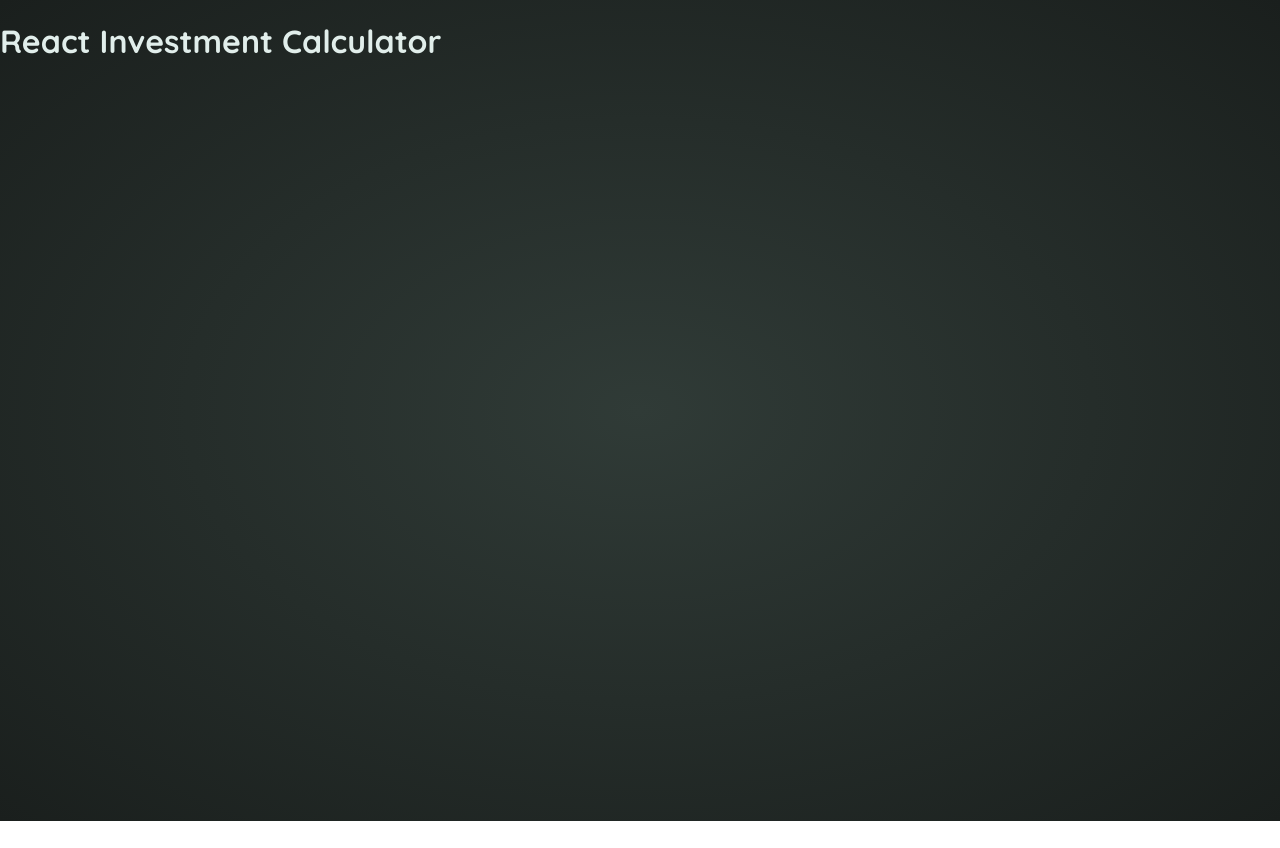
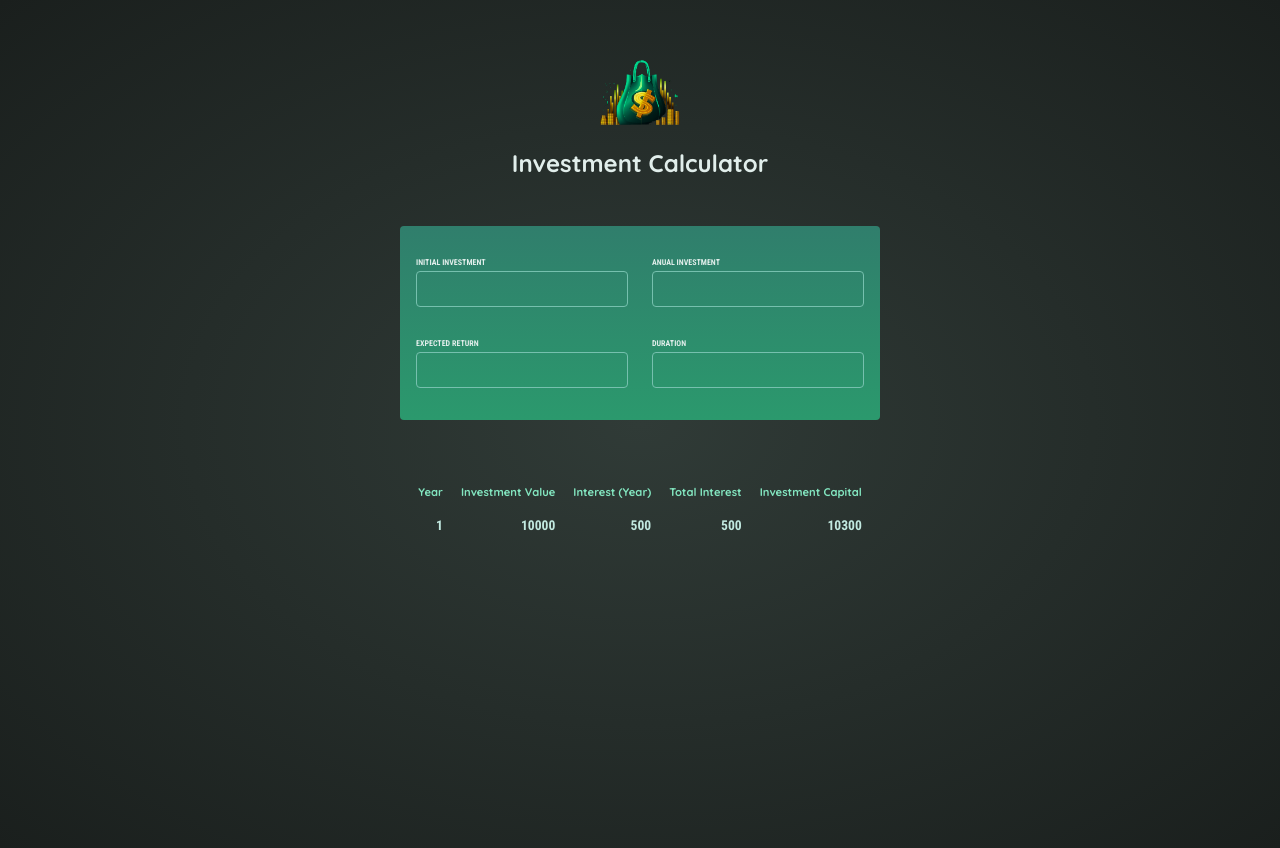
Before and after one commit to rahidt1/investment-calculator-react, a React (Vite) app: page / in a window 1280 px wide. Before the commit the page ends 821 px from the top, so only its background shows below. Built offline with nearby package versions, Linux system fonts and the light colour scheme.

Commit message:
Built static UI.

```diff
--- a/src/App.jsx
+++ b/src/App.jsx
@@ -1,7 +1,15 @@
+import { Header } from "./components/Header";
+import { InputBox } from "./components/InputBox";
+import { Results } from "./components/Results";
+
 function App() {
   return (
-    <h1>React Investment Calculator</h1>
-  )
+    <div>
+      <Header />
+      <InputBox />
+      <Results />
+    </div>
+  );
 }
 
-export default App
+export default App;
--- /dev/null
+++ b/src/components/Header.jsx
@@ -0,0 +1,10 @@
+import Logo from "../assets/investment-calculator-logo.png";
+
+export function Header() {
+  return (
+    <header id="header">
+      <img src={Logo} alt="Logo showing a money bag" />
+      <h1>Investment Calculator</h1>
+    </header>
+  );
+}
--- /dev/null
+++ b/src/components/Input.jsx
@@ -0,0 +1,8 @@
+export function Input({ children }) {
+  return (
+    <p>
+      <label>{children}</label>
+      <input type="number" required />
+    </p>
+  );
+}
--- /dev/null
+++ b/src/components/InputBox.jsx
@@ -0,0 +1,16 @@
+import { Input } from "./Input";
+
+export function InputBox() {
+  return (
+    <section id="user-input">
+      <div className="input-group">
+        <Input>Initial Investment</Input>
+        <Input>Anual Investment</Input>
+      </div>
+      <div className="input-group">
+        <Input>Expected Return</Input>
+        <Input>Duration</Input>
+      </div>
+    </section>
+  );
+}
--- /dev/null
+++ b/src/components/Results.jsx
@@ -0,0 +1,24 @@
+export function Results() {
+  return (
+    <table id="result">
+      <thead>
+        <tr>
+          <th>Year</th>
+          <th>Investment Value</th>
+          <th>Interest (Year)</th>
+          <th>Total Interest</th>
+          <th>Investment Capital</th>
+        </tr>
+      </thead>
+      <tbody>
+        <tr>
+          <th>1</th>
+          <th>10000</th>
+          <th>500</th>
+          <th>500</th>
+          <th>10300</th>
+        </tr>
+      </tbody>
+    </table>
+  );
+}
```
